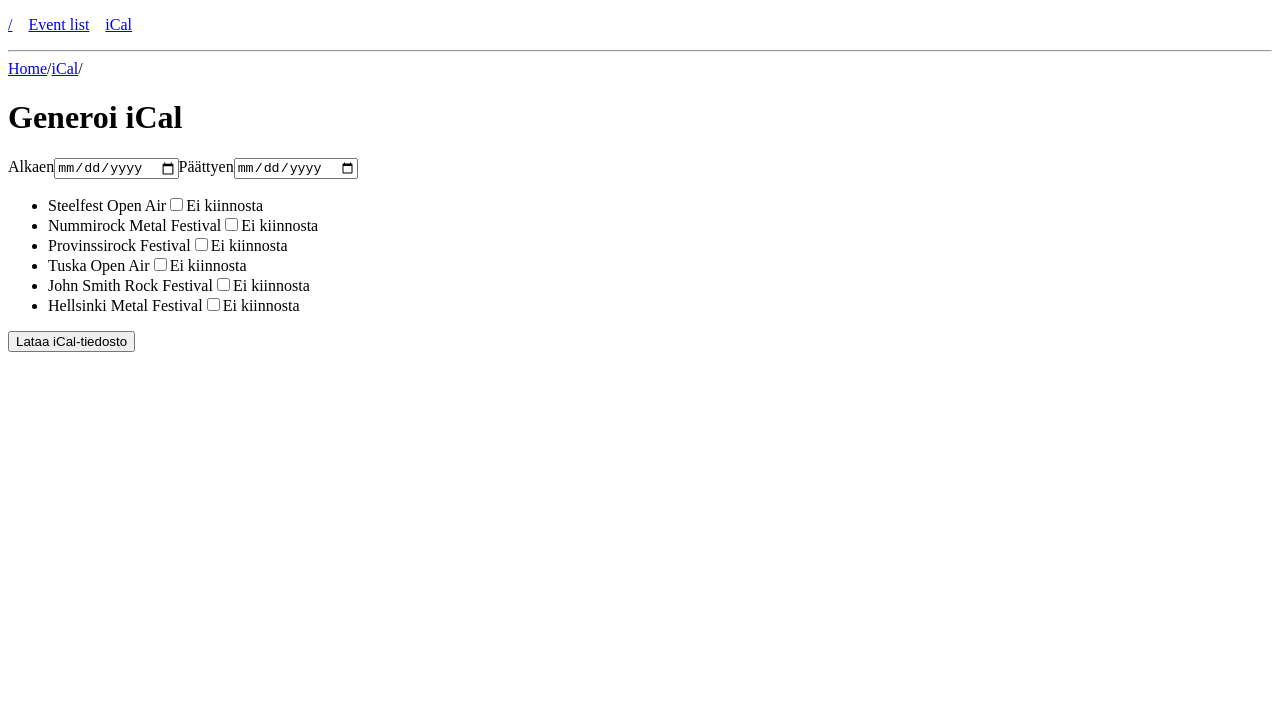
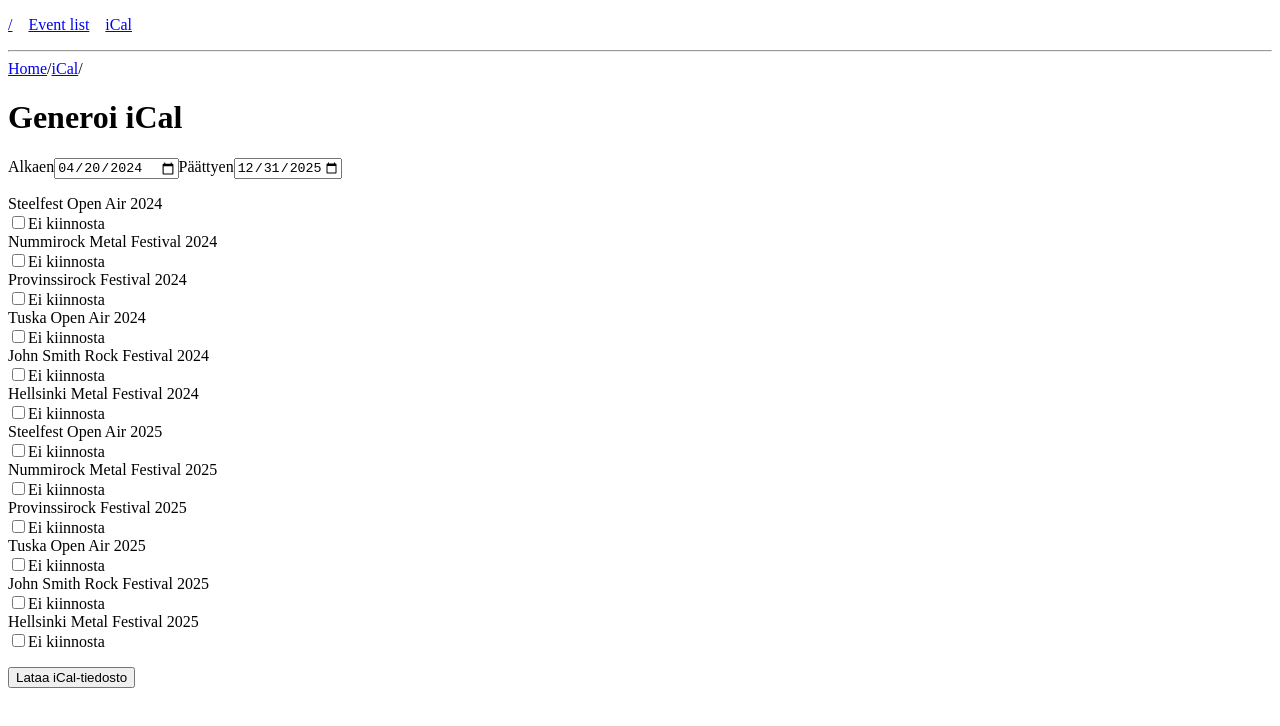
Before and after one commit to taasko/jamit-app, a React (Vite) app: page /events/ical in a window 1280 px wide. Shown: the top 726 px of the page. Built offline with nearby package versions, Linux system fonts and the light colour scheme.

Commit message:
feat: past and upcoming events

```diff
--- a/src/App.tsx
+++ b/src/App.tsx
@@ -5,8 +5,11 @@
 import EventList from "./Events/List";
 import EventView from "./Events/View";
 import ICal from "./Events/ICal";
+import events from "./events.json";
+import { getUpcomingEvents, getSortedEvents } from "./Events/event";
 
-import events from "./events.json";
+const sortedEvents = getSortedEvents(events);
+const upcomingEvents = getUpcomingEvents(sortedEvents);
 
 const router = createBrowserRouter(
   [
@@ -25,7 +28,7 @@
           children: [
             {
               path: "list",
-              loader: () => ({ events }),
+              loader: () => ({ events: sortedEvents }),
               element: <EventList />,
               handle: {
                 crumb: "Event list",
@@ -47,7 +50,7 @@
             },
             {
               path: "ical",
-              loader: () => ({ events }),
+              loader: () => ({ events: upcomingEvents }),
               element: <ICal />,
               handle: {
                 crumb: "iCal",
--- a/src/Events/ICal.module.css
+++ b/src/Events/ICal.module.css
@@ -1,7 +1,3 @@
-.ical-event-ul {
-  list-style-type: none;
-}
-
 .line-through {
   text-decoration: line-through;
 }
--- a/src/Events/ICal.tsx
+++ b/src/Events/ICal.tsx
@@ -1,8 +1,9 @@
 import { useState } from "react";
 import { useLoaderData } from "react-router-dom";
 import ical, { ICalCalendarMethod } from "ical-generator";
+import { addYears, endOfYear, formatISO } from "date-fns";
 import { FestivalEvent } from ".";
-import { eventToIcal } from "./event";
+import { eventToIcal, getEventTitle } from "./event";
 import classes from "./ICal.module.css";
 
 type LoaderData = {
@@ -15,14 +16,17 @@
   hiddenIds: number[];
 };
 
+const formatISODate = (date: Date = new Date()): string =>
+  formatISO(date, { representation: "date" });
+
+const endOfNextYear = endOfYear(addYears(new Date(), 1));
+
 export default function ICal() {
   const { events } = useLoaderData() as LoaderData;
 
-  events.sort((a, b) => a.startTime.localeCompare(b.startTime));
-
   const [query, setQuery] = useState<Query>({
-    dateStart: "",
-    dateEnd: "",
+    dateStart: formatISODate(),
+    dateEnd: formatISODate(endOfNextYear),
     hiddenIds: [],
   });
 
@@ -88,6 +92,8 @@
             type="date"
             id="dateStart"
             name="dateStart"
+            value={query.dateStart}
+            min={formatISODate()}
             onChange={handleDateChange}
           />
 
@@ -96,11 +102,13 @@
             type="date"
             id="dateEnd"
             name="dateEnd"
+            value={query.dateEnd}
+            max={formatISODate(endOfNextYear)}
             onChange={handleDateChange}
           />
         </div>
 
-        <ul className={classes.icalEventUl}>
+        <ul className={"unstyled-ul"}>
           {events.map((e) => (
             <li key={e.id}>
               <span
@@ -110,8 +118,10 @@
                     : ""
                 }
               >
-                {e.title}
+                {getEventTitle(e)}
               </span>
+
+              <br />
 
               <label>
                 <input
@@ -119,7 +129,7 @@
                   id={e.id.toString()}
                   defaultChecked={hiddenIds?.includes(e.id)}
                   onChange={handleCheckboxToggle}
-                ></input>
+                />
                 Ei kiinnosta
               </label>
             </li>
--- a/src/Events/List.tsx
+++ b/src/Events/List.tsx
@@ -1,24 +1,36 @@
 import { Link, useLoaderData } from "react-router-dom";
 import { FestivalEvent } from ".";
+import { getEventTitle, getPastEvents, getUpcomingEvents } from "./event";
 
 type LoaderData = {
   events: FestivalEvent[];
 };
 
+const EventList = (events: FestivalEvent[]) => (
+  <ul>{events.map((e) => EventListItem(e))}</ul>
+);
+
+const EventListItem = (event: FestivalEvent) => (
+  <li key={event.id}>
+    <Link to={"/events/" + event.id}>{getEventTitle(event)}</Link>
+  </li>
+);
+
 export default function List() {
   const { events } = useLoaderData() as LoaderData;
+
+  const pastEvents = getPastEvents(events);
+  const upcomingEvents = getUpcomingEvents(events);
 
   return (
     <>
       <h1>Tapahtumat</h1>
 
-      <ul>
-        {events.map((e) => (
-          <li key={e.id}>
-            <Link to={"/events/" + e.id}>{e.title}</Link>
-          </li>
-        ))}
-      </ul>
+      <h2>Tulevat</h2>
+      {EventList(upcomingEvents)}
+
+      <h2>Menneet</h2>
+      {EventList(pastEvents)}
     </>
   );
 }
--- a/src/Events/event.ts
+++ b/src/Events/event.ts
@@ -9,3 +9,15 @@
   location: event.location,
   url: event.url,
 });
+
+export const getUpcomingEvents = (events: FestivalEvent[]): FestivalEvent[] =>
+  events.filter((event) => new Date(event.startTime) > new Date());
+
+export const getPastEvents = (events: FestivalEvent[]): FestivalEvent[] =>
+  events.filter((event) => new Date(event.endTime) < new Date());
+
+export const getSortedEvents = (events: FestivalEvent[]): FestivalEvent[] =>
+  events.sort((a, b) => a.startTime.localeCompare(b.startTime));
+
+export const getEventTitle = (event: FestivalEvent): string =>
+  event.title + " " + new Date(event.startTime).getFullYear();
--- a/src/Events/index.d.ts
+++ b/src/Events/index.d.ts
@@ -7,6 +7,4 @@
   location: string;
   url: string;
   tickets: string;
-
-  [key: string]: string;
 };
--- a/src/events.json
+++ b/src/events.json
@@ -58,5 +58,65 @@
     "location": "Laukaa",
     "url": "https://johnsmith.fi",
     "tickets": "https://www.lippu.fi/artist/john-smith"
+  },
+  {
+    "id": 7,
+    "title": "Tuska Open Air",
+    "description": "Tuska Festivaali on Pohjoismaiden suurimpia metallimusiikin tapahtumia, joka kokoaa yhteen raskaanmusiikin ystäviä kolmen päivän aikana. Tapahtumaa on järjestetty vuodesta 1998 alkaen, ja Suvilahti on toiminut tapahtuman kotipaikkana vuodesta 2011 lähtien.\n\nTuskan missio on esitellä raskaanmusiikin artisteja monipuolisesti ottaen huomioon musiikin eri genret sekä artistien erilaiset vaiheet: Tuskasta löytyy paikka suurille tähdille yhtä lailla kuin uudelle musiikille ja kasvaville tulevaisuuden artisteille.\n\nMusiikkiohjelman lisäksi Tuska kasvattaa pitkäjänteisesti puheohjelman, taiteen ja pienyrittäjyyden näkyvyyttä. Puheohjelma tuo näkyväksi kriittisiä aiheita muiden muassa mielenterveyteen, tasa-arvoon ja tekoälyn jalansijaan liittyen. Tuska Expo esittelee taidetta ja käsityöläisyyttä mahdollistaen mikro- ja pienyrittäjien esillepääsyn suurtapahtumassa. Tuskan Sideshow -ohjelmassa korostuu erityisesti kulttuurinen monimuotoisuus, hyvinvointi ja kehopositiivisuus.\n\nTuska pyrkii jatkuvaan oppimiseen, monimuotoistumiseen sekä kestävään kehitykseen vastuullisuus- ja vaikuttavuustyön parissa. Teemme tätä työtä aktiivisesti paitsi Ekokompassin, Tapahtumateollisuus ry:n ja Yourope:n kanssa, myös edunvalvontajärjestö MaRa:ssa ja yhteistyössä LiveFIN ry:n kanssa.",
+    "startTime": "2025-06-27T11:00:00Z",
+    "endTime": "2025-06-29T20:00:00Z",
+    "location": "Kaasutehtaankatu 1, 00540 Helsinki",
+    "url": "https://tuska.fi",
+    "tickets": "https://www.lippu.fi/artist/tuska"
+  },
+  {
+    "id": 8,
+    "title": "Hellsinki Metal Festival",
+    "description": "Hellsinki Metal Festival täydentää jo olemassa olevaa kaupungin hienoa tapahtumatarjontaa. Uusi ulkoilmafestivaali tullaan järjestämään Helsingin jäähallin alueella Nordenskjöldinkadulla, tutummin sanottuna Nordiksella.",
+    "startTime": "2025-08-06T11:00:00Z",
+    "endTime": "2025-08-09T20:00:00Z",
+    "location": "Nordenskiöldinkatu 11-13, 00250 Helsinki",
+    "url": "https://www.hellsinkimetalfestival.fi",
+    "tickets": "https://www.lippu.fi/artist/hellsinki-metal-festival"
+  },
+  {
+    "id": 9,
+    "title": "Nummirock Metal Festival",
+    "description": "Nummirock on metallimusiikin festivaali Kauhajoella.",
+    "startTime": "2025-06-18T11:00:00Z",
+    "endTime": "2025-06-21T20:00:00Z",
+    "location": "Kauhajoki",
+    "url": "https://nummirock.fi",
+    "tickets": "https://www.lippu.fi/artist/nummirock"
+  },
+  {
+    "id": 10,
+    "title": "Steelfest Open Air",
+    "description": "Steelfest on metallimusiikin festivaali Hyvinkäällä.",
+    "startTime": "2025-05-15T11:00:00Z",
+    "endTime": "2025-05-17T20:00:00Z",
+    "location": "Hyvinkää",
+    "url": "https://steelfest.fi",
+    "tickets": "https://steelfest.fi/product-category/tickets"
+  },
+  {
+    "id": 11,
+    "title": "Provinssirock Festival",
+    "description": "Provinssirock on musiikkifestivaali, jossa on myös metallimusiikkia, Seinäjoella.",
+    "startTime": "2025-06-26T11:00:00Z",
+    "endTime": "2025-06-28T20:00:00Z",
+    "location": "Seinäjoki",
+    "url": "https://provinssi.fi",
+    "tickets": "https://www.lippu.fi/artist/provinssi"
+  },
+  {
+    "id": 12,
+    "title": "John Smith Rock Festival",
+    "description": "John Smith on rock- ja metallimusiikin festivaali Laukaassa.",
+    "startTime": "2025-07-17T11:00:00Z",
+    "endTime": "2025-07-19T20:00:00Z",
+    "location": "Laukaa",
+    "url": "https://johnsmith.fi",
+    "tickets": "https://www.lippu.fi/artist/john-smith"
   }
 ]
```
